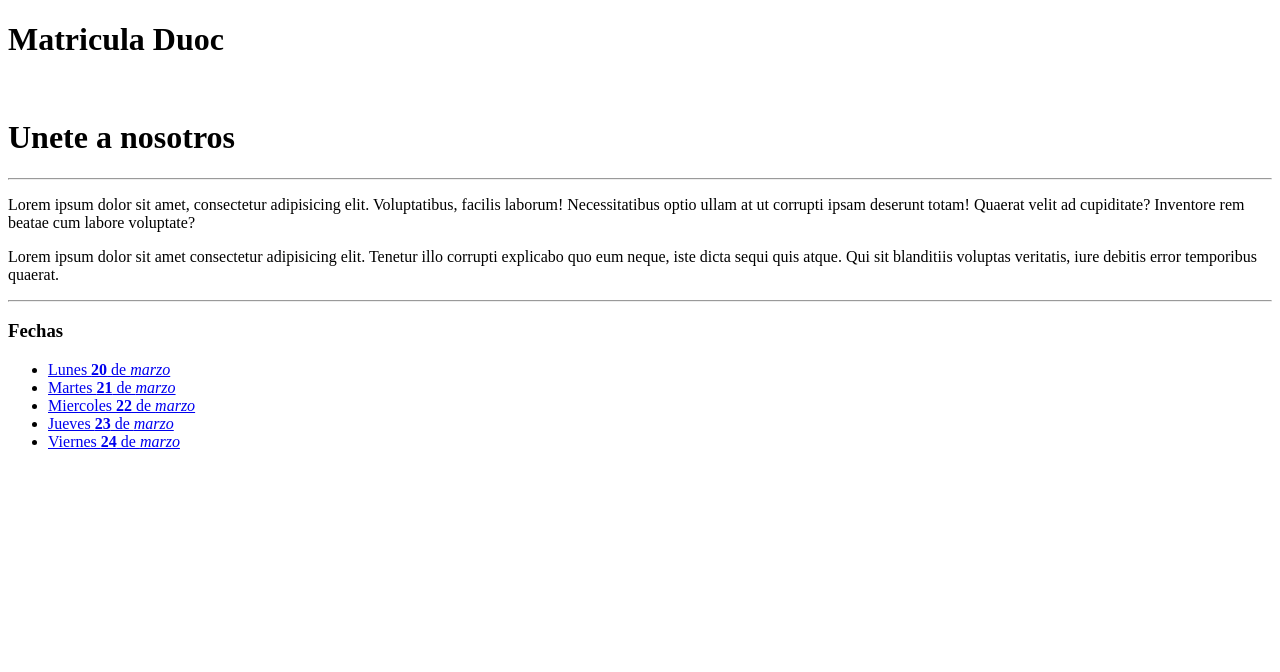
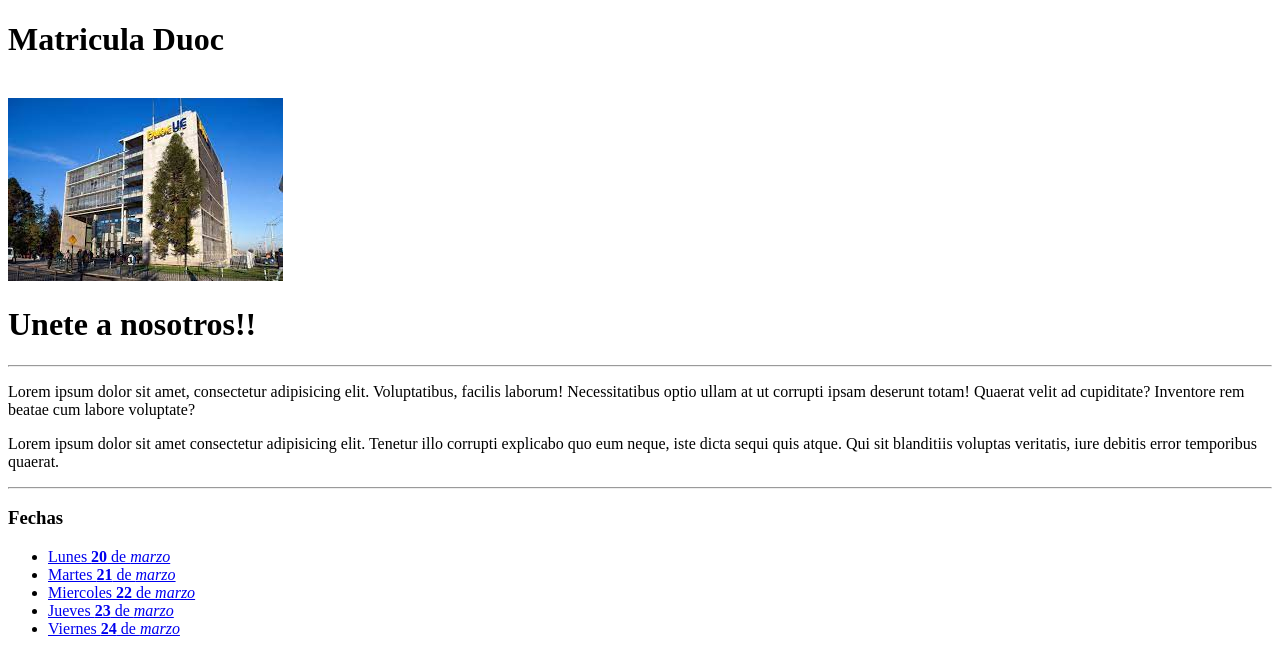
Before and after one commit to Dani1804/DuocPractice, a plain HTML site: page Code/index.html in a window 1280 px wide. Drawn offline with Linux system fonts and the light colour scheme; files whose address does not match are found by name.

Commit message:
Codigo_en_carpetas

```diff
--- a/index.html
+++ b/Code/index.html
@@ -3,12 +3,13 @@
 <head>
     <meta charset="UTF-8">
     <meta name="viewport" content="width=device-width, initial-scale=1.0">
-    <title>Primera chamba</title>
+    <title>Matricula Duoc</title>
 </head>
 <body>
     <h1>Matricula Duoc</h1>
     <br>
-    <h1>Unete a nosotros</h1>
+    <img src="/Users/daniellizama/Desktop/Programacion web/DuocPractice/images/duoc.jpeg" alt="">
+    <h1>Unete a nosotros!!</h1>
     <hr>
     <p>Lorem ipsum dolor sit amet, consectetur adipisicing elit. Voluptatibus, facilis laborum! Necessitatibus optio ullam at ut corrupti ipsam deserunt totam! Quaerat velit ad cupiditate? Inventore rem beatae cum labore voluptate?</p>
     <p>Lorem ipsum dolor sit amet consectetur adipisicing elit. Tenetur illo corrupti explicabo quo eum neque, iste dicta sequi quis atque. Qui sit blanditiis voluptas veritatis, iure debitis error temporibus quaerat.</p>
```
Also changed, not shown: Code/index.css (added), Code/index.js (added), Code/jueves.html (renamed from jueves.html), Code/lunes.html (renamed from lunes.html), Code/martes.html (renamed from martes.html), Code/miercoles.html (renamed from miercoles.html), Code/viernes.html (renamed from viernes.html), images/duoc.jpeg (added), 1 other file.
